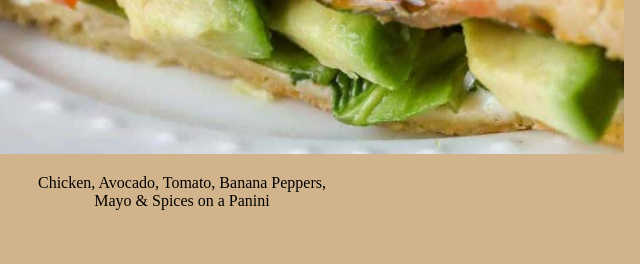
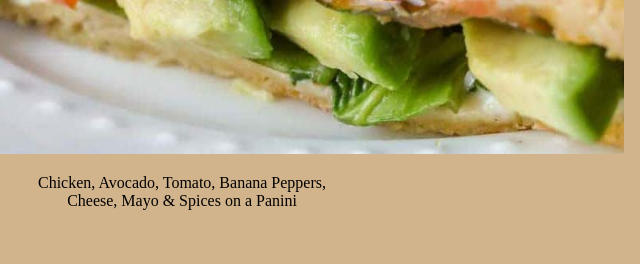
Before and after one commit to maggie00cooper/project2, a plain HTML site: page index.html in a window 1280 px wide. Shown: the part 1667-1931 px from the top of the page, 458-1098 px from the left. Drawn offline with Linux system fonts and the light colour scheme.

Commit message:
Add files via upload

```diff
--- a/index.html
+++ b/index.html
@@ -50,7 +50,7 @@
 
       <img src="avocadopanini.jpg" alt="Avacado Panini">
 
-              <p>Chicken, Avocado, Tomato, Banana Peppers,<br> Mayo & Spices on a Panini</p>
+              <p>Chicken, Avocado, Tomato, Banana Peppers,<br> Cheese, Mayo & Spices on a Panini</p>
           </div><!--column-->
 
           <div class="col">
```
Also changed, not shown: 1 other file.
